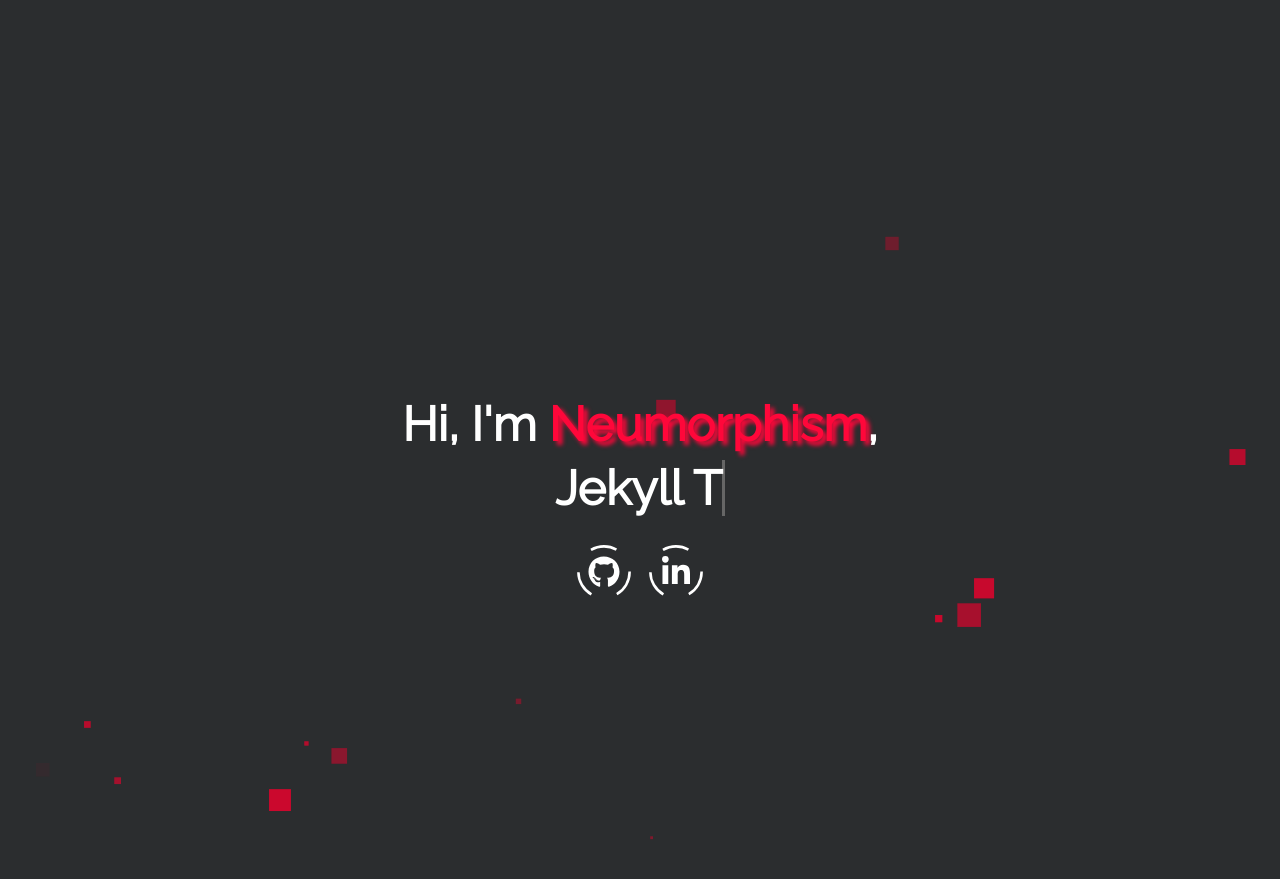
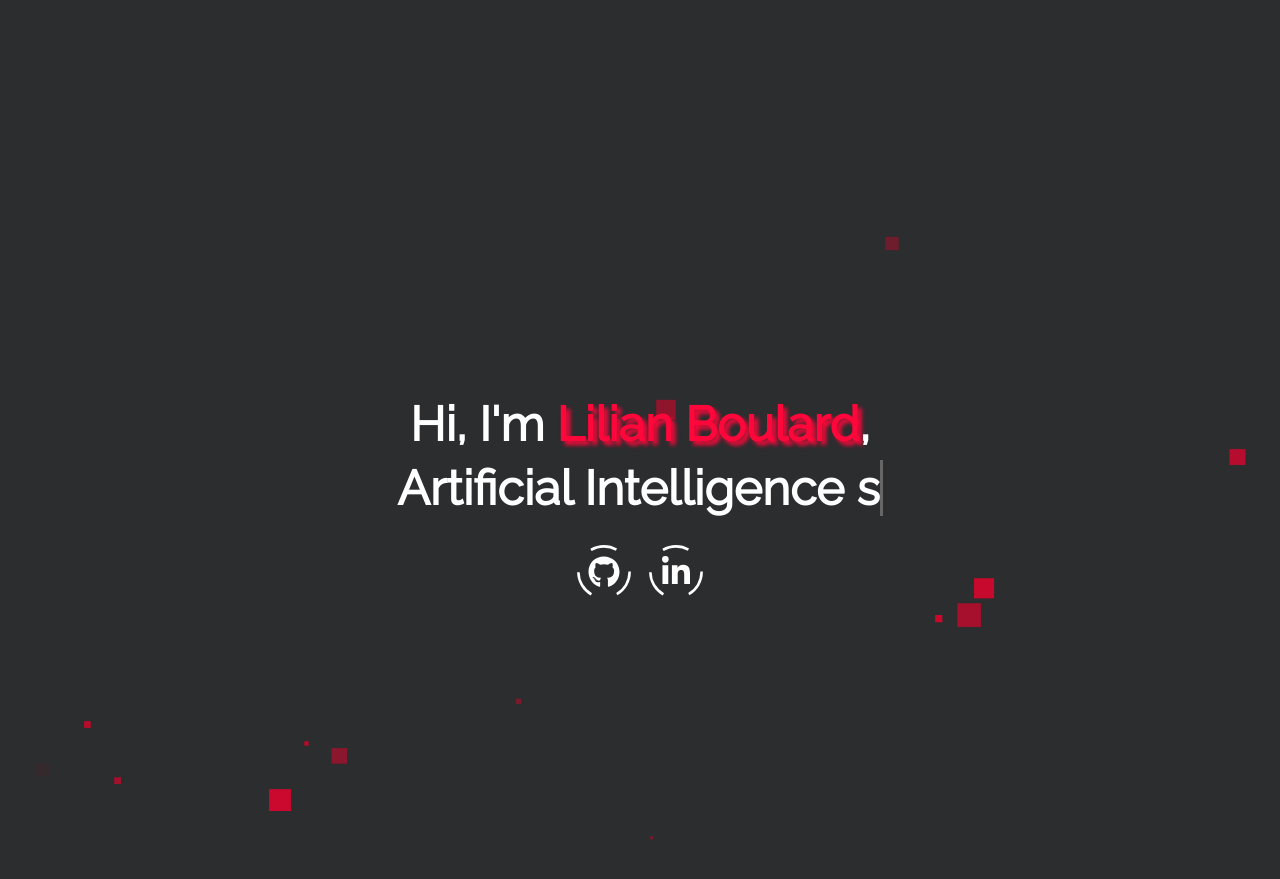
Before and after one commit to LilianBoulard/LilianBoulard.github.io_old, a Jekyll site: the page built from index.html, in a window 1280 px wide and 900 px high. Shown: the top 879 px of the window. Built offline with Jekyll 4.4.1, drawn with Linux system fonts in a browser that asks for light colours.

Commit message:
Update config

```diff
--- a/_config.yml
+++ b/_config.yml
@@ -11,10 +11,10 @@
 
 # LANDING PAGE
 # username: This will displayed on the landing page as your name.
-username: Neumorphism
+username: Lilian Boulard
 # typing_text: This will be typed before 'scroll down for more'.
 # > set this to your job title, e.g. Fullstack Developer
-typing_text: Jekyll Theme
+typing_text: Artificial Intelligence student
 # email: Your E-Mail address for the email button.
 email:
 # For every social button you want to display, set your username or userid
```
